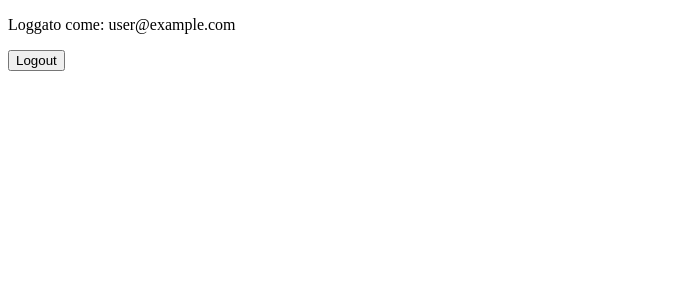
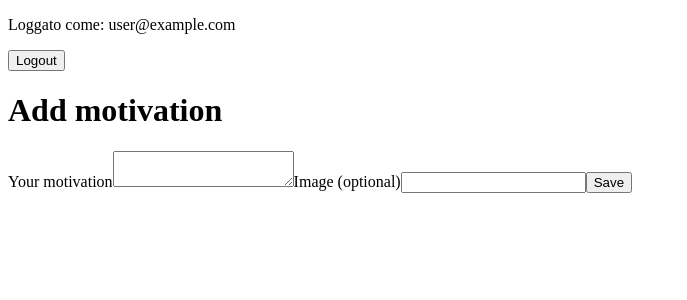
Before and after one commit to lelamanolio/doitfor, a Vue app: page /add in a window 1280 px wide. Shown: the top 300 px of the page, without its empty margins (0-687 px from the left). Built offline with nearby package versions, Linux system fonts and the light colour scheme; no server answers; sample sign-in values are in the browser's storage.

Commit message:
✨ add motivation page and boilerplate

```diff
--- a/src/views/AddMotivationView.vue
+++ b/src/views/AddMotivationView.vue
@@ -1,6 +1,14 @@
 <script setup>
+import { ref } from "vue";
 import { useAuthStore } from "@/stores/auth";
 import { useRouter } from "vue-router";
+import { collection, addDoc, serverTimestamp } from "firebase/firestore";
+import { db } from "@/firebase";
+
+const motivation = ref({
+	text: "",
+	image: null,
+});
 
 const auth = useAuthStore();
 const router = useRouter();
@@ -9,12 +17,42 @@ async function handleLogout() {
 	await auth.logout();
 	router.push("/");
 }
+
+async function handleSave() {
+	motivation.value.createdAt = serverTimestamp();
+
+	if (auth.user) {
+		await addDoc(
+			collection(db, "users", auth.user.uid, "motivations"),
+			motivation.value,
+		);
+	} else {
+		const motivations = JSON.parse(localStorage.getItem("motivations") ?? "[]");
+		motivations.push({
+			...motivation.value,
+			createdAt: new Date().toISOString(),
+		});
+		localStorage.setItem("motivations", JSON.stringify(motivations));
+	}
+
+	router.push("/home");
+}
 </script>
 
 <template>
 	<div>
 		<p>Loggato come: {{ auth.user?.email ?? "Ospite" }}</p>
 		<button @click="handleLogout">Logout</button>
+
+		<h1>Add motivation</h1>
+
+		<label>Your motivation</label>
+		<textarea v-model="motivation.text" />
+
+		<label>Image (optional)</label>
+		<input type="text" v-model="motivation.image" />
+
+		<button @click="handleSave">Save</button>
 	</div>
 </template>
 
```
